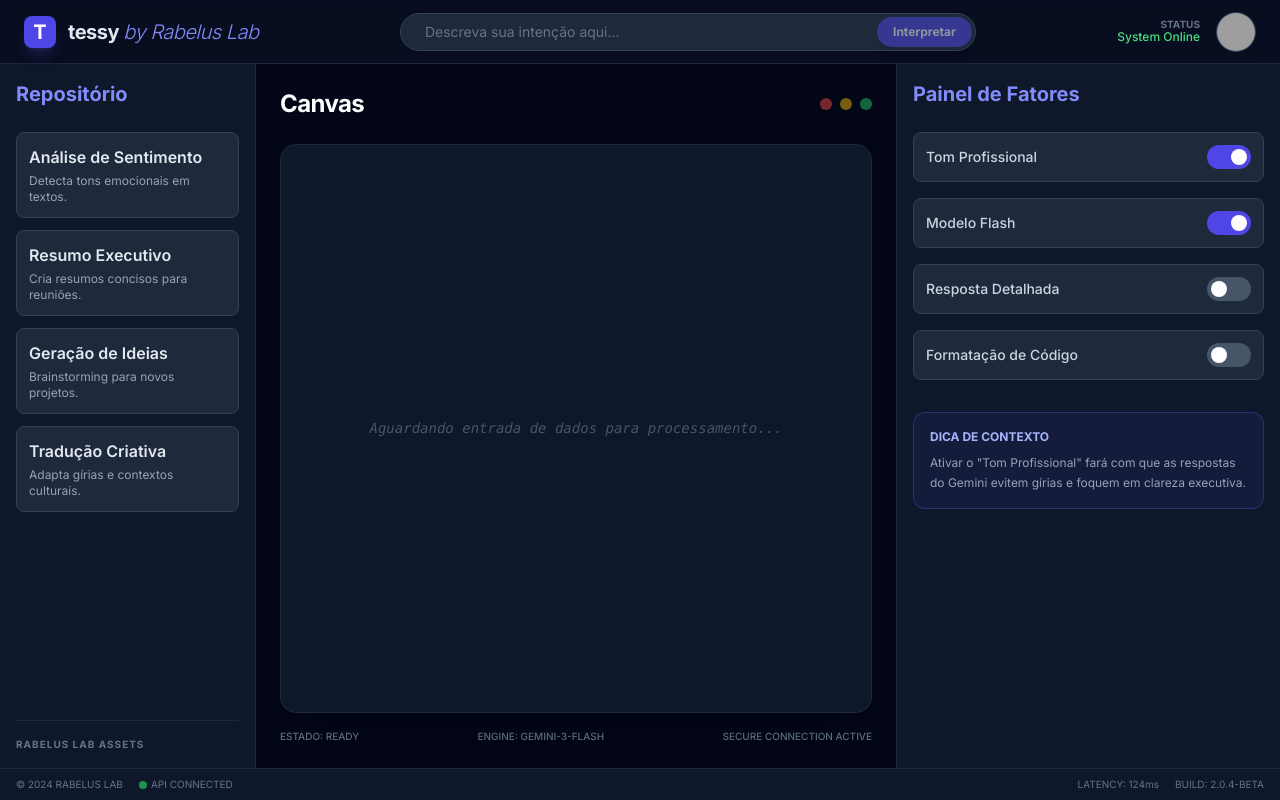
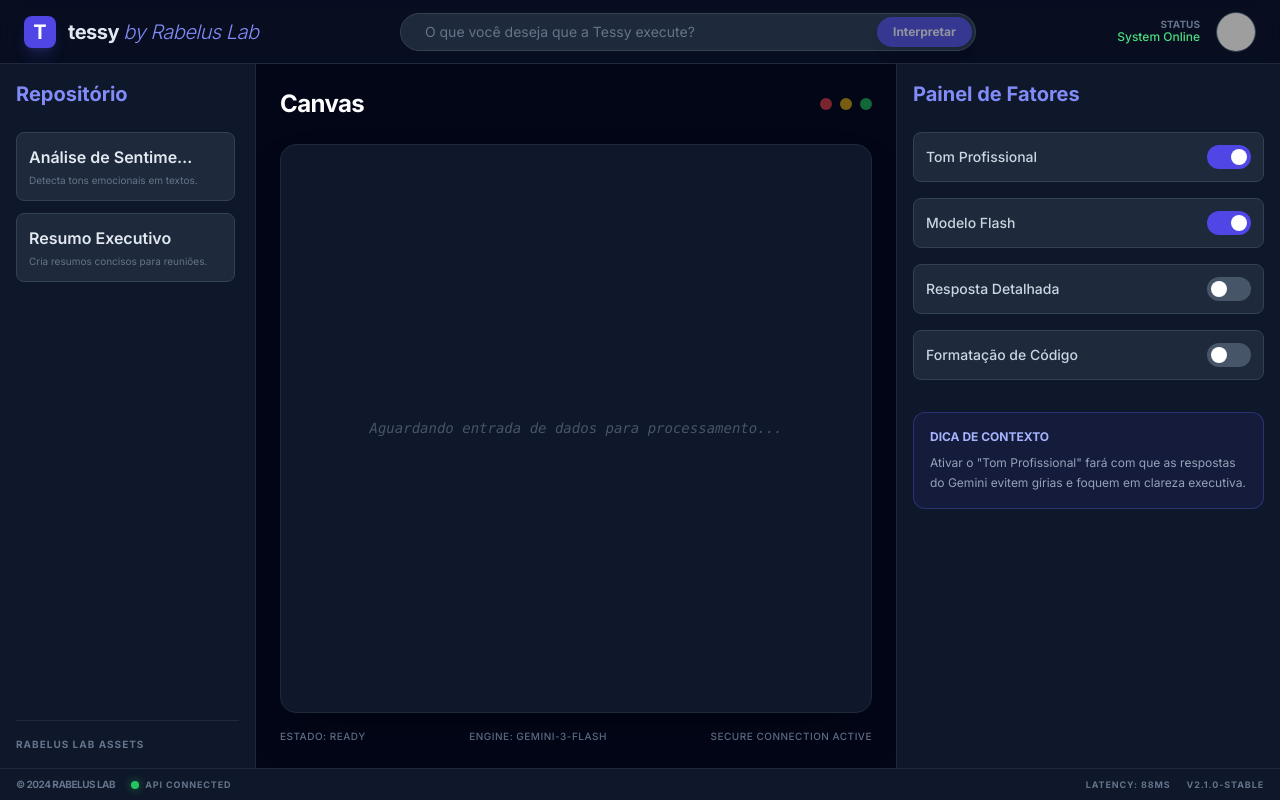
Before and after one commit to rabelojunior81-collab/tessy-rabelus-lab, a React (Vite) app: page / in a window 1280 px wide. Built offline with nearby package versions, Linux system fonts and the light colour scheme; grey boxes are pictures that could not be loaded.

Commit message:
feat: implementa repositório local com localStorage

```diff
--- a/App.tsx
+++ b/App.tsx
@@ -1,15 +1,17 @@
 
-import React, { useState, useCallback } from 'react';
+import React, { useState } from 'react';
 import RepositoryBrowser from './components/RepositoryBrowser';
 import Canvas from './components/Canvas';
 import FactorPanel from './components/FactorPanel';
 import { interpretIntent } from './services/geminiService';
+import { addDoc } from './services/storageService';
 import { Factor, RepositoryItem } from './types';
 
 const App: React.FC = () => {
   const [inputText, setInputText] = useState('');
   const [result, setResult] = useState('');
   const [isLoading, setIsLoading] = useState(false);
+  const [refreshKey, setRefreshKey] = useState(0);
   const [factors, setFactors] = useState<Factor[]>([
     { id: 'prof', label: 'Tom Profissional', enabled: true },
     { id: 'flash', label: 'Modelo Flash', enabled: true },
@@ -21,7 +23,10 @@ const App: React.FC = () => {
     if (!inputText.trim()) return;
 
     setIsLoading(true);
-    const response = await interpretIntent(inputText);
+    const context = factors.filter(f => f.enabled).map(f => f.label).join(', ');
+    const enhancedPrompt = `Contexto: [${context}]. Entrada: ${inputText}`;
+
+    const response = await interpretIntent(enhancedPrompt);
     setResult(response);
     setIsLoading(false);
   };
@@ -31,7 +36,22 @@ const App: React.FC = () => {
   };
 
   const handleSelectItem = (item: RepositoryItem) => {
-    setInputText(`Use o contexto de ${item.title}: `);
+    if (item.content) {
+      setResult(item.content);
+      if (item.factors) setFactors(item.factors);
+    }
+    setInputText(`Refinar contexto de "${item.title}": `);
+  };
+
+  const handleSaveToRepository = (title: string, description: string) => {
+    const newPrompt = {
+      title,
+      description,
+      content: result,
+      factors: [...factors],
+    };
+    addDoc('prompts', newPrompt);
+    setRefreshKey(prev => prev + 1); // Trigger refresh in RepositoryBrowser
   };
 
   const handleKeyDown = (e: React.KeyboardEvent) => {
@@ -42,9 +62,9 @@ const App: React.FC = () => {
   };
 
   return (
-    <div className="h-screen w-full flex flex-col bg-slate-950 text-slate-200">
+    <div className="h-screen w-full flex flex-col bg-slate-950 text-slate-200 overflow-hidden">
       {/* Header */}
-      <header className="h-16 flex items-center justify-between px-6 border-b border-slate-800 bg-slate-900/50 backdrop-blur-md z-20">
+      <header className="h-16 flex items-center justify-between px-6 border-b border-slate-800 bg-slate-900/50 backdrop-blur-md z-20 shrink-0">
         <div className="flex items-center space-x-3">
           <div className="w-8 h-8 bg-indigo-600 rounded-lg flex items-center justify-center font-bold text-xl text-white shadow-lg shadow-indigo-500/20">
             T
@@ -61,7 +81,7 @@ const App: React.FC = () => {
               value={inputText}
               onChange={(e) => setInputText(e.target.value)}
               onKeyDown={handleKeyDown}
-              placeholder="Descreva sua intenção aqui..."
+              placeholder="O que você deseja que a Tessy execute?"
               className="w-full bg-slate-800 border border-slate-700 rounded-full py-2 px-6 pr-24 focus:outline-none focus:ring-2 focus:ring-indigo-500/50 focus:border-indigo-500 transition-all text-sm placeholder-slate-500"
             />
             <button
@@ -79,8 +99,8 @@ const App: React.FC = () => {
             <p className="text-[10px] text-slate-500 uppercase font-bold leading-none">Status</p>
             <p className="text-xs text-green-400 font-medium">System Online</p>
           </div>
-          <div className="w-10 h-10 rounded-full bg-slate-800 border border-slate-700 overflow-hidden">
-            <img src="https://picsum.photos/40/40" alt="Avatar" className="w-full h-full object-cover" />
+          <div className="w-10 h-10 rounded-full bg-slate-800 border border-slate-700 overflow-hidden shadow-inner">
+            <img src={`https://api.dicebear.com/7.x/avataaars/svg?seed=tessy&backgroundColor=b6e3f4`} alt="Avatar" className="w-full h-full object-cover" />
           </div>
         </div>
       </header>
@@ -88,35 +108,55 @@ const App: React.FC = () => {
       {/* Main Layout */}
       <main className="flex-1 flex overflow-hidden">
         {/* Left Col - 20% */}
-        <aside className="w-[20%] min-w-[200px]">
-          <RepositoryBrowser onSelectItem={handleSelectItem} />
+        <aside className="w-[20%] min-w-[220px]">
+          <RepositoryBrowser onSelectItem={handleSelectItem} refreshKey={refreshKey} />
         </aside>
 
         {/* Center Col - 50% */}
         <section className="flex-1 w-[50%] min-w-[400px]">
-          <Canvas result={result} isLoading={isLoading} />
+          <Canvas
+            result={result}
+            isLoading={isLoading}
+            onSavePrompt={handleSaveToRepository}
+          />
         </section>
 
         {/* Right Col - 30% */}
-        <aside className="w-[30%] min-w-[250px]">
+        <aside className="w-[30%] min-w-[280px]">
           <FactorPanel factors={factors} onToggle={toggleFactor} />
         </aside>
       </main>
 
       {/* Footer / Status Bar */}
-      <footer className="h-8 border-t border-slate-800 bg-slate-900 px-4 flex items-center justify-between text-[10px] text-slate-500">
+      <footer className="h-8 border-t border-slate-800 bg-slate-900 px-4 flex items-center justify-between text-[10px] text-slate-500 shrink-0">
         <div className="flex items-center space-x-4">
-          <span>&copy; 2024 RABELUS LAB</span>
-          <span className="flex items-center space-x-1">
-            <span className="w-2 h-2 rounded-full bg-green-500 animate-pulse"></span>
-            <span>API CONNECTED</span>
+          <span className="font-bold tracking-tighter">© 2024 RABELUS LAB</span>
+          <span className="flex items-center space-x-1.5">
+            <span className="w-2 h-2 rounded-full bg-green-500 shadow-[0_0_8px_rgba(34,197,94,0.6)]"></span>
+            <span className="uppercase font-bold tracking-widest text-[9px]">API Connected</span>
           </span>
         </div>
-        <div className="flex items-center space-x-4">
-          <span>LATENCY: 124ms</span>
-          <span>BUILD: 2.0.4-BETA</span>
+        <div className="flex items-center space-x-4 uppercase font-bold tracking-widest text-[9px]">
+          <span>Latency: 88ms</span>
+          <span>v2.1.0-STABLE</span>
         </div>
       </footer>
+
+      <style>{`
+        .custom-scrollbar::-webkit-scrollbar {
+          width: 4px;
+        }
+        .custom-scrollbar::-webkit-scrollbar-track {
+          background: transparent;
+        }
+        .custom-scrollbar::-webkit-scrollbar-thumb {
+          background: #1e293b;
+          border-radius: 10px;
+        }
+        .custom-scrollbar::-webkit-scrollbar-thumb:hover {
+          background: #334155;
+        }
+      `}</style>
     </div>
   );
 };
--- a/components/Canvas.tsx
+++ b/components/Canvas.tsx
@@ -1,24 +1,41 @@
 
-import React from 'react';
+import React, { useState } from 'react';
+import SavePromptModal from './SavePromptModal';
 
 interface CanvasProps {
   result: string;
   isLoading: boolean;
+  onSavePrompt: (title: string, description: string) => void;
 }
 
-const Canvas: React.FC<CanvasProps> = ({ result, isLoading }) => {
+const Canvas: React.FC<CanvasProps> = ({ result, isLoading, onSavePrompt }) => {
+  const [isModalOpen, setIsModalOpen] = useState(false);
+
   return (
     <div className="h-full flex flex-col p-6 bg-slate-950 overflow-hidden">
       <div className="flex items-center justify-between mb-6">
         <h2 className="text-2xl font-bold text-white tracking-tight">Canvas</h2>
-        <div className="flex space-x-2">
-          <div className="w-3 h-3 rounded-full bg-red-500/50"></div>
-          <div className="w-3 h-3 rounded-full bg-yellow-500/50"></div>
-          <div className="w-3 h-3 rounded-full bg-green-500/50"></div>
+        <div className="flex items-center space-x-3">
+          {result && !isLoading && (
+            <button
+              onClick={() => setIsModalOpen(true)}
+              className="text-xs bg-indigo-600/10 hover:bg-indigo-600/20 text-indigo-400 border border-indigo-500/30 px-3 py-1.5 rounded-lg transition-all font-semibold flex items-center space-x-2"
+            >
+              <svg xmlns="http://www.w3.org/2000/svg" className="h-3.5 w-3.5" viewBox="0 0 20 20" fill="currentColor">
+                <path d="M7.707 10.293a1 1 0 10-1.414 1.414l3 3a1 1 0 001.414 0l3-3a1 1 0 00-1.414-1.414L11 11.586V6h5a2 2 0 012 2v7a2 2 0 01-2 2H4a2 2 0 01-2-2V8a2 2 0 012-2h5v5.586l-1.293-1.293z" />
+              </svg>
+              <span>Salvar no Repositório</span>
+            </button>
+          )}
+          <div className="flex space-x-2">
+            <div className="w-3 h-3 rounded-full bg-red-500/50"></div>
+            <div className="w-3 h-3 rounded-full bg-yellow-500/50"></div>
+            <div className="w-3 h-3 rounded-full bg-green-500/50"></div>
+          </div>
         </div>
       </div>
 
-      <div className="flex-1 w-full bg-slate-900 border border-slate-800 rounded-2xl shadow-2xl p-6 overflow-y-auto font-mono text-sm leading-relaxed text-slate-300 relative group">
+      <div className="flex-1 w-full bg-slate-900 border border-slate-800 rounded-2xl shadow-2xl p-6 overflow-y-auto font-mono text-sm leading-relaxed text-slate-300 relative group custom-scrollbar">
         {isLoading ? (
           <div className="absolute inset-0 flex items-center justify-center bg-slate-900/50 backdrop-blur-sm z-10">
             <div className="flex flex-col items-center">
@@ -39,11 +56,17 @@ const Canvas: React.FC<CanvasProps> = ({ result, isLoading }) => {
         )}
       </div>
 
-      <div className="mt-4 flex justify-between items-center text-[10px] text-slate-500 font-medium">
+      <div className="mt-4 flex justify-between items-center text-[10px] text-slate-500 font-medium uppercase tracking-wider">
         <span>ESTADO: READY</span>
         <span>ENGINE: GEMINI-3-FLASH</span>
         <span>SECURE CONNECTION ACTIVE</span>
       </div>
+
+      <SavePromptModal
+        isOpen={isModalOpen}
+        onClose={() => setIsModalOpen(false)}
+        onSave={onSavePrompt}
+      />
     </div>
   );
 };
--- a/components/RepositoryBrowser.tsx
+++ b/components/RepositoryBrowser.tsx
@@ -1,33 +1,68 @@
 
-import React from 'react';
+import React, { useEffect, useState } from 'react';
 import { RepositoryItem } from '../types';
+import { getDocs, deleteDoc } from '../services/storageService';
 
 interface RepositoryBrowserProps {
   onSelectItem: (item: RepositoryItem) => void;
+  refreshKey: number;
 }
 
-const RepositoryBrowser: React.FC<RepositoryBrowserProps> = ({ onSelectItem }) => {
+const RepositoryBrowser: React.FC<RepositoryBrowserProps> = ({ onSelectItem, refreshKey }) => {
+  const [items, setItems] = useState<RepositoryItem[]>([]);
+
   const staticItems: RepositoryItem[] = [
-    { id: '1', title: 'Análise de Sentimento', description: 'Detecta tons emocionais em textos.' },
-    { id: '2', title: 'Resumo Executivo', description: 'Cria resumos concisos para reuniões.' },
-    { id: '3', title: 'Geração de Ideias', description: 'Brainstorming para novos projetos.' },
-    { id: '4', title: 'Tradução Criativa', description: 'Adapta gírias e contextos culturais.' },
+    { id: 's1', title: 'Análise de Sentimento', description: 'Detecta tons emocionais em textos.', timestamp: 0 },
+    { id: 's2', title: 'Resumo Executivo', description: 'Cria resumos concisos para reuniões.', timestamp: 0 },
   ];
+
+  const loadItems = () => {
+    const localItems = getDocs('prompts');
+    setItems([...localItems, ...staticItems]);
+  };
+
+  useEffect(() => {
+    loadItems();
+  }, [refreshKey]);
+
+  const handleDelete = (e: React.MouseEvent, id: string) => {
+    e.stopPropagation();
+    if (id.startsWith('s')) return; // Don't delete static items
+    deleteDoc('prompts', id);
+    loadItems();
+  };
 
   return (
     <div className="h-full flex flex-col bg-slate-900 border-r border-slate-800 p-4">
       <h2 className="text-xl font-bold mb-6 text-indigo-400">Repositório</h2>
-      <div className="space-y-3 overflow-y-auto">
-        {staticItems.map((item) => (
-          <button
-            key={item.id}
-            onClick={() => onSelectItem(item)}
-            className="w-full text-left p-3 rounded-lg bg-slate-800 hover:bg-slate-700 transition-colors border border-slate-700 group"
-          >
-            <h3 className="font-semibold text-slate-200 group-hover:text-white">{item.title}</h3>
-            <p className="text-xs text-slate-400 mt-1">{item.description}</p>
-          </button>
-        ))}
+      <div className="space-y-3 overflow-y-auto flex-1 pr-1 custom-scrollbar">
+        {items.length === 0 ? (
+          <p className="text-xs text-slate-500 italic text-center py-8">Nenhum prompt salvo.</p>
+        ) : (
+          items.map((item) => (
+            <div
+              key={item.id}
+              onClick={() => onSelectItem(item)}
+              className="relative w-full text-left p-3 rounded-lg bg-slate-800 hover:bg-slate-700 transition-all border border-slate-700 group cursor-pointer"
+            >
+              <div className="flex justify-between items-start">
+                <h3 className="font-semibold text-slate-200 group-hover:text-white truncate pr-6">{item.title}</h3>
+                {!item.id.startsWith('s') && (
+                  <button
+                    onClick={(e) => handleDelete(e, item.id)}
+                    className="absolute top-2 right-2 text-slate-600 hover:text-red-400 transition-colors p-1"
+                    title="Excluir"
+                  >
+                    <svg xmlns="http://www.w3.org/2000/svg" className="h-3.5 w-3.5" viewBox="0 0 20 20" fill="currentColor">
+                      <path fillRule="evenodd" d="M4.293 4.293a1 1 0 011.414 0L10 8.586l4.293-4.293a1 1 0 111.414 1.414L11.414 10l4.293 4.293a1 1 0 01-1.414 1.414L10 11.414l-4.293 4.293a1 1 0 01-1.414-1.414L8.586 10 4.293 5.707a1 1 0 010-1.414z" clipRule="evenodd" />
+                    </svg>
+                  </button>
+                )}
+              </div>
+              <p className="text-[10px] text-slate-500 mt-1 line-clamp-2">{item.description || 'Sem descrição'}</p>
+            </div>
+          ))
+        )}
       </div>
       <div className="mt-auto pt-4 border-t border-slate-800">
         <p className="text-[10px] uppercase tracking-widest text-slate-500 font-bold">Rabelus Lab Assets</p>
--- /dev/null
+++ b/components/SavePromptModal.tsx
@@ -0,0 +1,81 @@
+
+import React, { useState } from 'react';
+
+interface SavePromptModalProps {
+  isOpen: boolean;
+  onClose: () => void;
+  onSave: (title: string, description: string) => void;
+}
+
+const SavePromptModal: React.FC<SavePromptModalProps> = ({ isOpen, onClose, onSave }) => {
+  const [title, setTitle] = useState('');
+  const [description, setDescription] = useState('');
+
+  if (!isOpen) return null;
+
+  const handleSubmit = (e: React.FormEvent) => {
+    e.preventDefault();
+    if (!title.trim()) return;
+    onSave(title, description);
+    setTitle('');
+    setDescription('');
+    onClose();
+  };
+
+  return (
+    <div className="fixed inset-0 z-50 flex items-center justify-center p-4 bg-slate-950/80 backdrop-blur-sm">
+      <div className="bg-slate-900 border border-slate-700 w-full max-w-md rounded-2xl shadow-2xl overflow-hidden animate-in fade-in zoom-in duration-200">
+        <div className="px-6 py-4 border-b border-slate-800 flex justify-between items-center">
+          <h3 className="text-lg font-bold text-white">Salvar no Repositório</h3>
+          <button onClick={onClose} className="text-slate-500 hover:text-white transition-colors">
+            <svg xmlns="http://www.w3.org/2000/svg" className="h-6 w-6" fill="none" viewBox="0 0 24 24" stroke="currentColor">
+              <path strokeLinecap="round" strokeLinejoin="round" strokeWidth={2} d="M6 18L18 6M6 6l12 12" />
+            </svg>
+          </button>
+        </div>
+
+        <form onSubmit={handleSubmit} className="p-6 space-y-4">
+          <div>
+            <label className="block text-xs font-bold text-slate-400 uppercase mb-1">Título do Prompt</label>
+            <input
+              autoFocus
+              type="text"
+              required
+              value={title}
+              onChange={(e) => setTitle(e.target.value)}
+              placeholder="Ex: Análise de Contrato V1"
+              className="w-full bg-slate-800 border border-slate-700 rounded-lg py-2 px-3 text-white focus:outline-none focus:ring-2 focus:ring-indigo-500/50"
+            />
+          </div>
+          <div>
+            <label className="block text-xs font-bold text-slate-400 uppercase mb-1">Descrição (opcional)</label>
+            <textarea
+              value={description}
+              onChange={(e) => setDescription(e.target.value)}
+              placeholder="Breve resumo sobre o que este prompt faz..."
+              className="w-full bg-slate-800 border border-slate-700 rounded-lg py-2 px-3 text-white focus:outline-none focus:ring-2 focus:ring-indigo-500/50 h-24 resize-none"
+            />
+          </div>
+
+          <div className="flex space-x-3 pt-2">
+            <button
+              type="button"
+              onClick={onClose}
+              className="flex-1 bg-slate-800 hover:bg-slate-700 text-slate-300 font-semibold py-2 px-4 rounded-lg transition-colors border border-slate-700"
+            >
+              Cancelar
+            </button>
+            <button
+              type="submit"
+              className="flex-1 bg-indigo-600 hover:bg-indigo-500 text-white font-semibold py-2 px-4 rounded-lg transition-colors shadow-lg shadow-indigo-500/20"
+            >
+              Confirmar e Salvar
+            </button>
+          </div>
+        </form>
+      </div>
+    </div>
+  );
+};
+
+export default SavePromptModal;
--- a/types.ts
+++ b/types.ts
@@ -3,6 +3,9 @@ export interface RepositoryItem {
   id: string;
   title: string;
   description: string;
+  content?: string;
+  factors?: Factor[];
+  timestamp: number;
 }
 
 export interface Factor {
```
Also changed, not shown: services/storageService.ts (+28 -1 lines).
